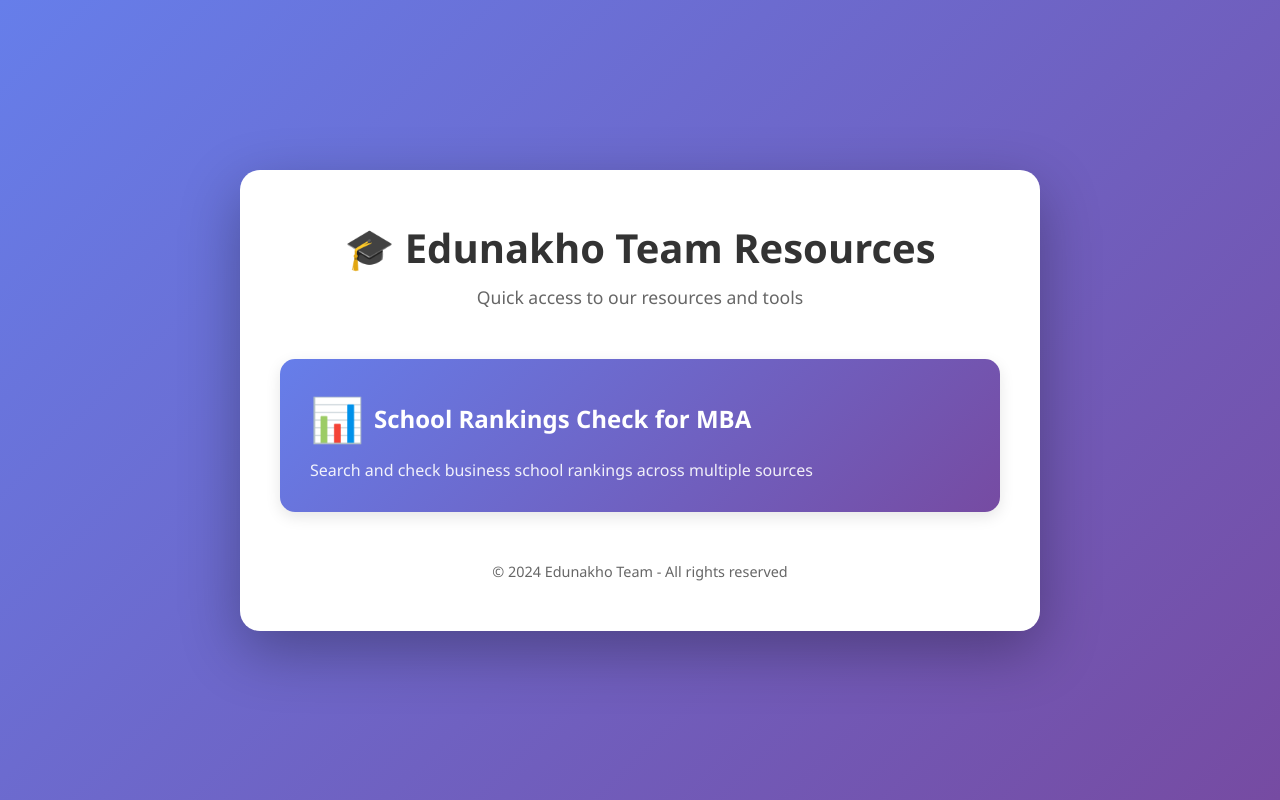
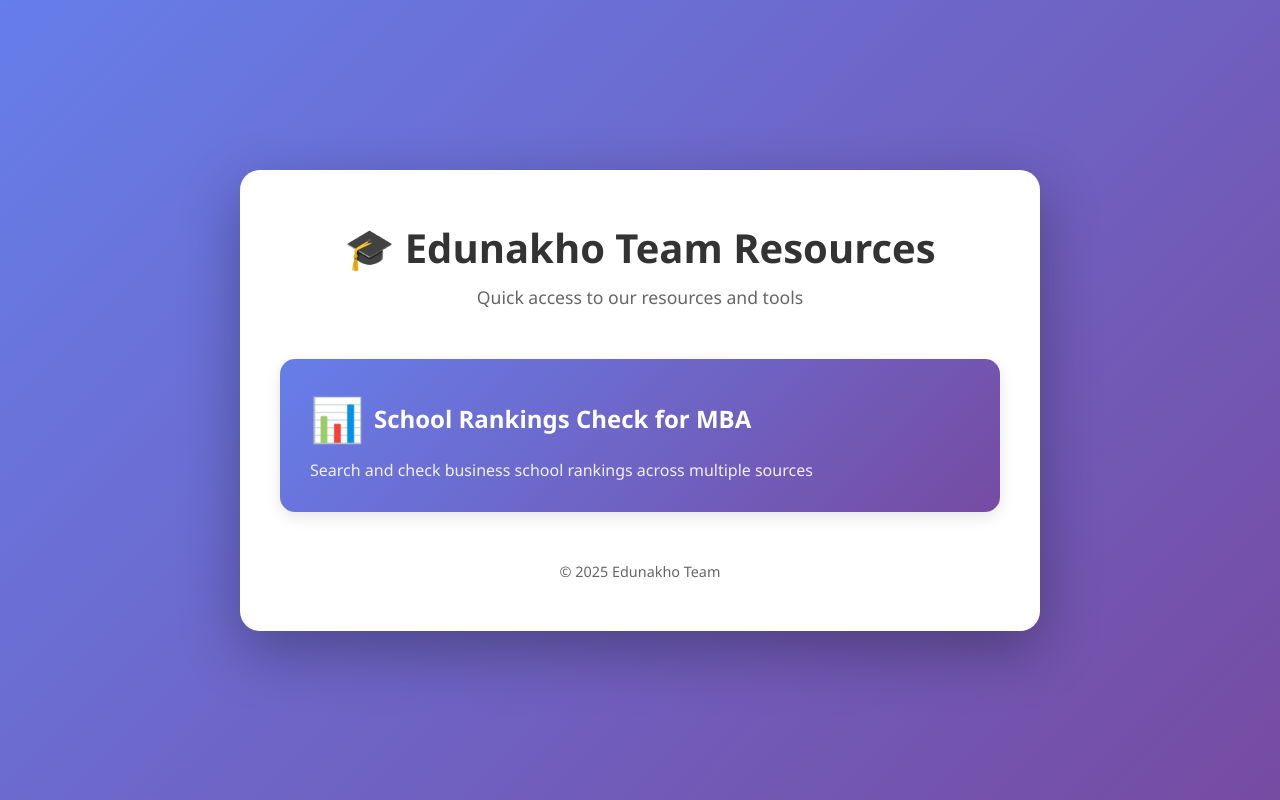
Before and after one commit to rodrigoigle/Edunakho-Team-Resouces, a plain HTML site: page index.html in a window 1280 px wide. Drawn offline with Linux system fonts and the light colour scheme.

Commit message:
Update footer year from 2024 to 2025

```diff
--- a/index.html
+++ b/index.html
@@ -165,7 +165,7 @@
         </div>
 
         <div class="footer">
-            <p>© 2024 Edunakho Team - All rights reserved</p>
+            <p>© 2025 Edunakho Team </p>
         </div>
     </div>
 </body>
```
